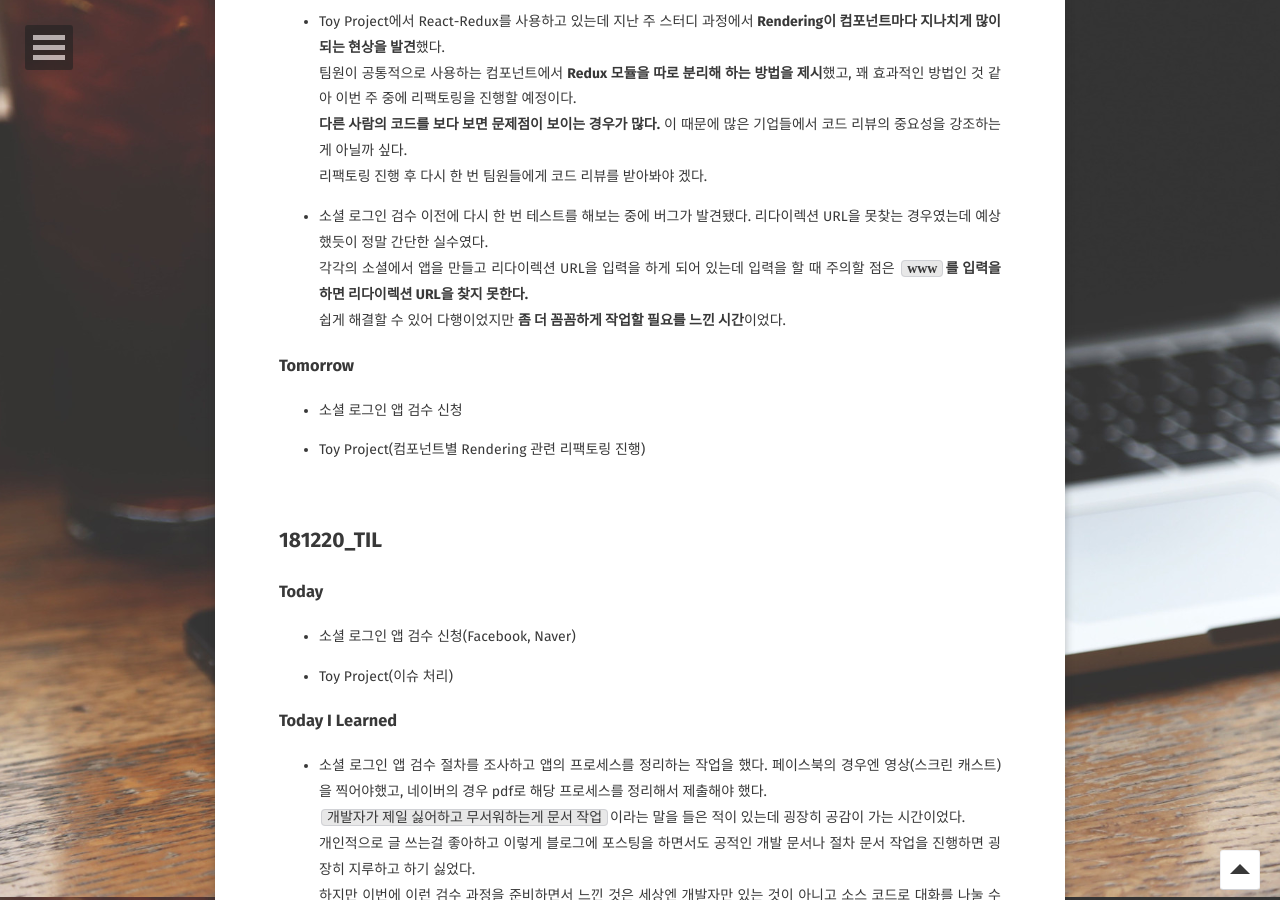
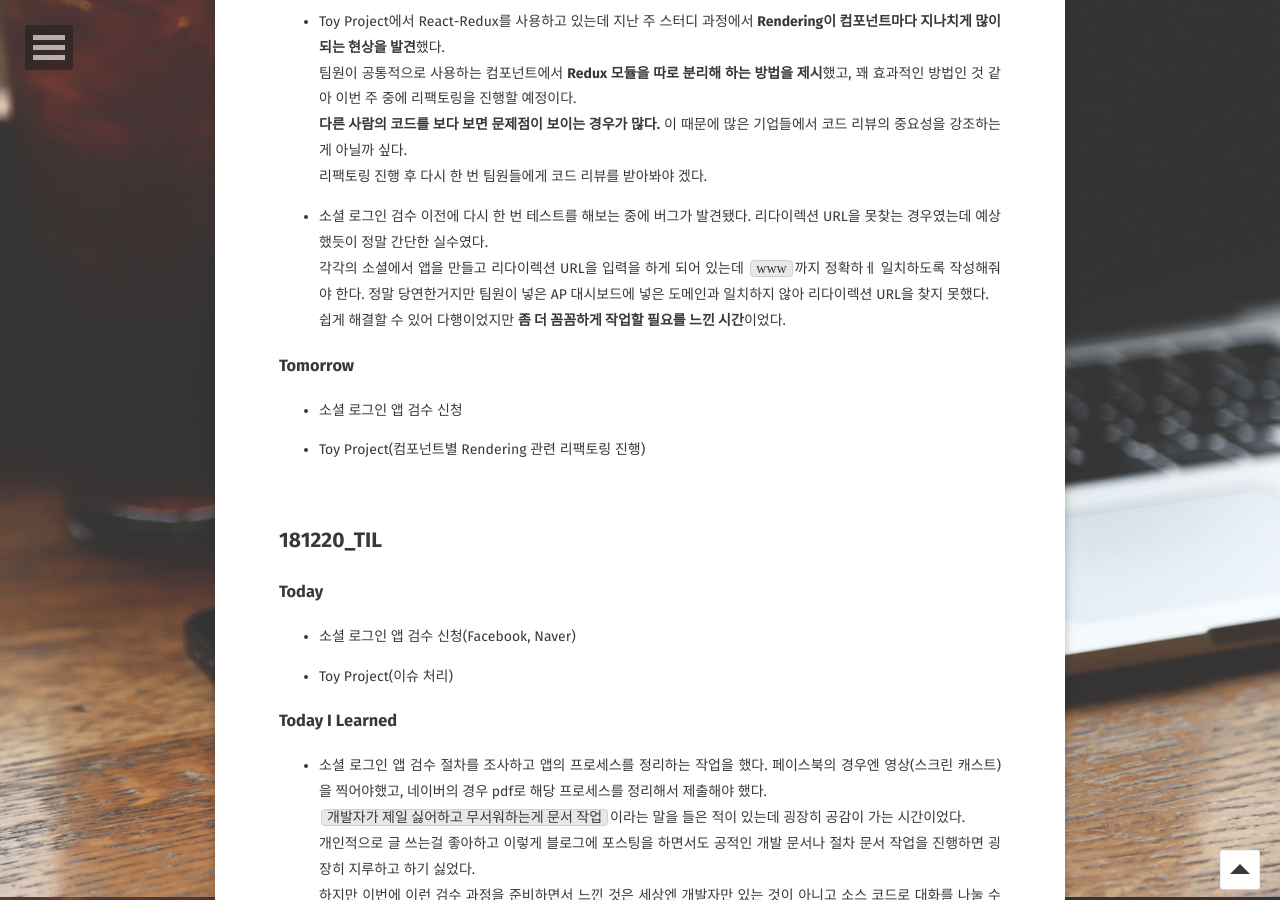
Before and after one commit to BKJang/DEVLOG, a Jekyll site: the page built from _posts/TIL/2018-12-17-TIL181217.md, in a window 1280 px wide and 900 px high, scrolled down 2703 px. Built offline with Jekyll 4.4.1, drawn with Linux system fonts in a browser that asks for light colours; some web fonts are replaced; comment, search, counter and statistics services are not loaded.

Commit message:
Update 2018-12-17-TIL181217.md

```diff
--- a/_posts/TIL/2018-12-17-TIL181217.md
+++ b/_posts/TIL/2018-12-17-TIL181217.md
@@ -85,7 +85,7 @@ yum -y install 패키지명
 
 - Toy Project에서 React-Redux를 사용하고 있는데 지난 주 스터디 과정에서 **Rendering이 컴포넌트마다 지나치게 많이 되는 현상을 발견**했다.<br/> 팀원이 공통적으로 사용하는 컴포넌트에서 **Redux 모듈을 따로 분리해 하는 방법을 제시**했고, 꽤 효과적인 방법인 것 같아 이번 주 중에 리팩토링을 진행할 예정이다.<br/> **다른 사람의 코드를 보다 보면 문제점이 보이는 경우가 많다.** 이 때문에 많은 기업들에서 코드 리뷰의 중요성을 강조하는게 아닐까 싶다.<br/>리팩토링 진행 후 다시 한 번 팀원들에게 코드 리뷰를 받아봐야 겠다.
 
-- 소셜 로그인 검수 이전에 다시 한 번 테스트를 해보는 중에 버그가 발견됐다. 리다이렉션 URL을 못찾는 경우였는데 예상했듯이 정말 간단한 실수였다. <br/>각각의 소셜에서 앱을 만들고 리다이렉션 URL을 입력을 하게 되어 있는데 입력을 할 때 주의할 점은 **`www`를 입력을 하면 리다이렉션 URL을 찾지 못한다.** <br/>쉽게 해결할 수 있어 다행이었지만 **좀 더 꼼꼼하게 작업할 필요를 느낀 시간**이었다.
+- 소셜 로그인 검수 이전에 다시 한 번 테스트를 해보는 중에 버그가 발견됐다. 리다이렉션 URL을 못찾는 경우였는데 예상했듯이 정말 간단한 실수였다. <br/>각각의 소셜에서 앱을 만들고 리다이렉션 URL을 입력을 하게 되어 있는데 `www`까지 정확하ㅔ 일치하도록 작성해줘야 한다. 정말 당연한거지만 팀원이 넣은 AP 대시보드에 넣은 도메인과 일치하지 않아 리다이렉션 URL을 찾지 못했다.<br/>쉽게 해결할 수 있어 다행이었지만 **좀 더 꼼꼼하게 작업할 필요를 느낀 시간**이었다.
 
 ### Tomorrow
 
```
